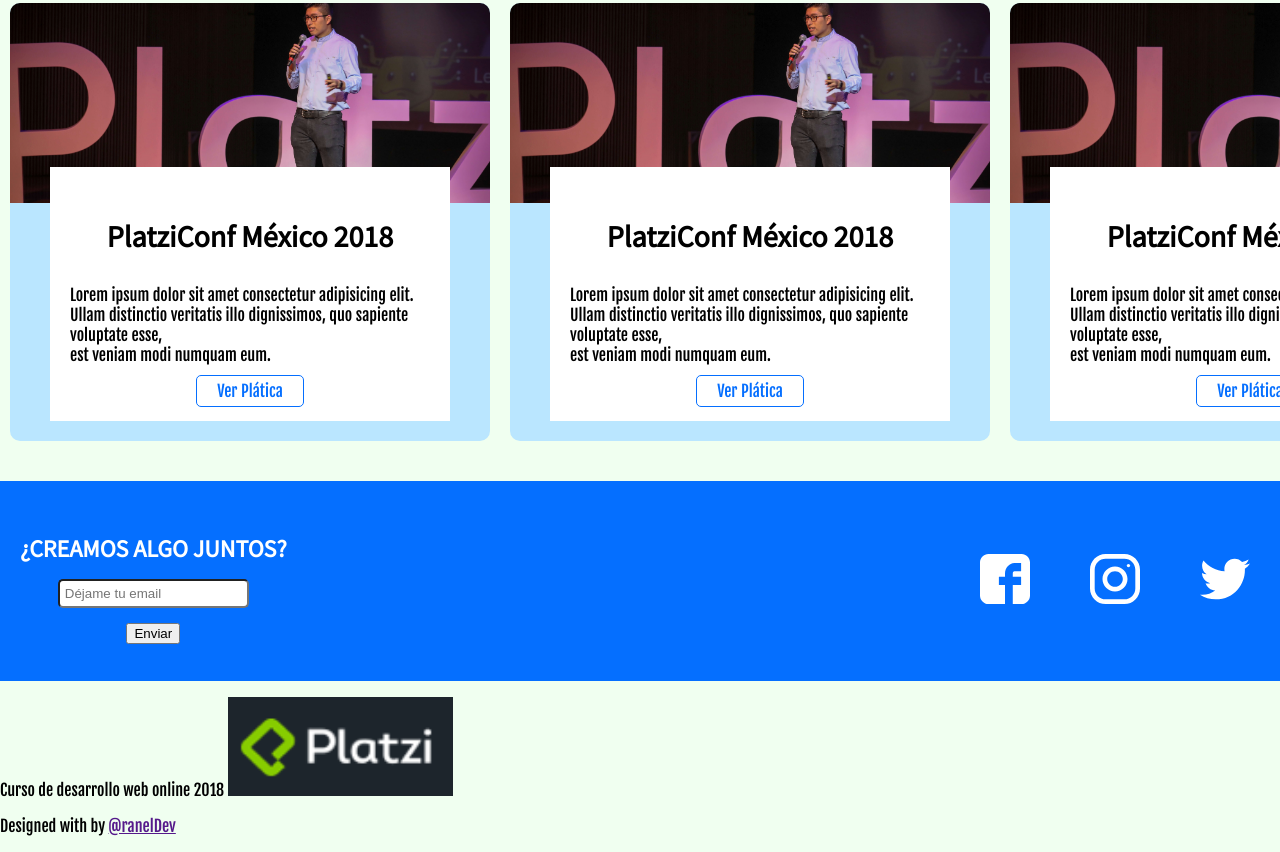
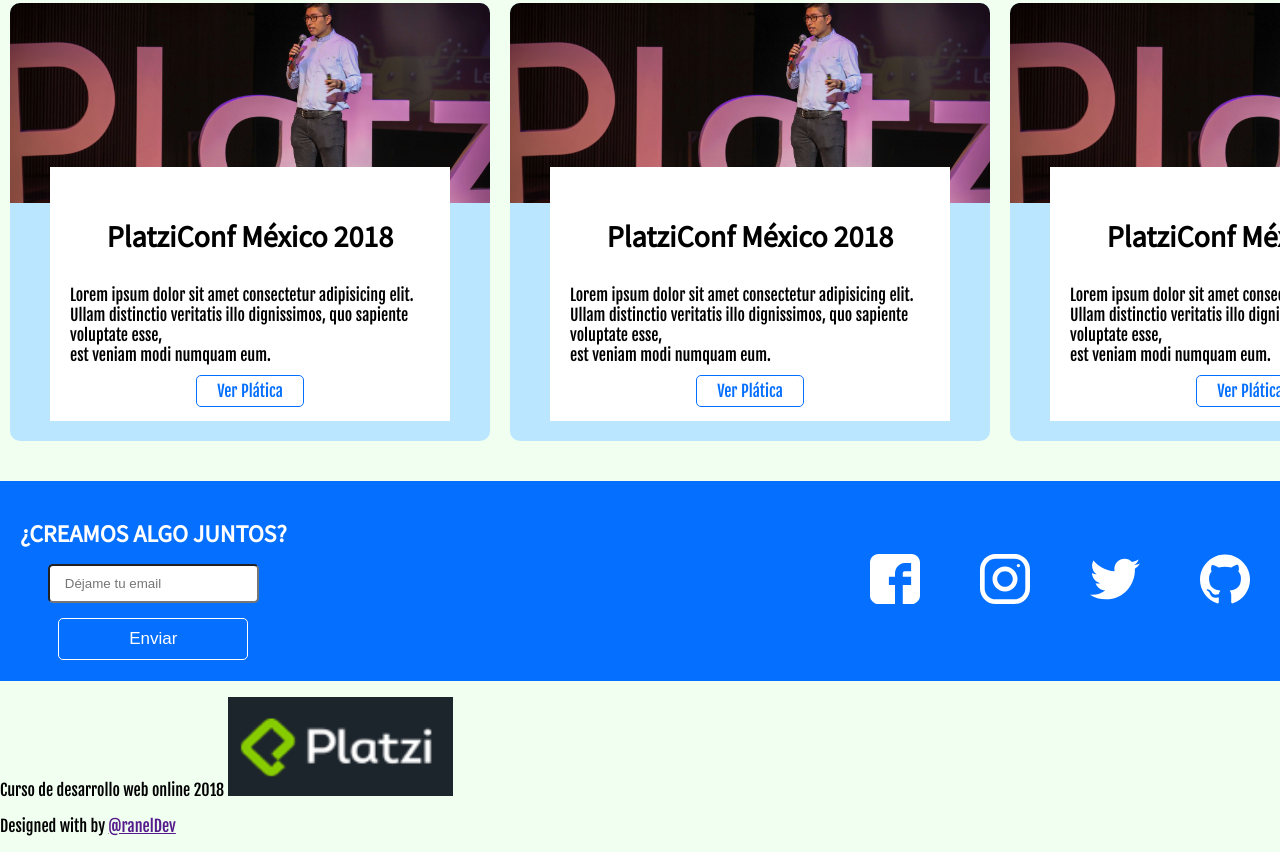
Before and after one commit to ranelDev/portfolio-platzi, a plain HTML site: page index.html in a window 1280 px wide. Shown: the part 1889-2741 px from the top of the page. Drawn offline with Linux system fonts and the light colour scheme.

Commit message:
Detalles en seccion de contacto

```diff
--- a/index.html
+++ b/index.html
@@ -101,6 +101,7 @@
             <a class="social-link"><img src="./img/face.svg" alt=""></a>
             <a class="social-link"><img src="./img/insta.svg" alt=""></a>
             <a class="social-link"><img src="./img/twitter.svg" alt=""></a>
+            <a class="social-link"><img src="./img/github.svg" alt=""></a>
         </article>
     </section>
     <footer class="footer">
--- a/styles.css
+++ b/styles.css
@@ -121,7 +121,7 @@ h1 strong{
     border-radius: 10px;
     overflow: hidden;
     /* oculta la imagen x
-    debajo del borede */
+    debajo del borde */
     flex-shrink: 0;
     /* ocupan el tamaño definido */
     background: #bae6ff;
@@ -191,9 +191,15 @@ h1 strong{
 }
 .form-email button{
     margin: 15px;
+    background: #056fff;
+    border: 1px solid white;
+    border-radius: 5px;
+    color: white;
+    padding: 10px 70px;
+    font-size: 17px;
 }
 .form-email input {
     border-radius: 5px;
-    padding: 5px;
+    padding: 10px 15px;
     background-color: rgba(255, 255, 255, 0,1);
 }
```
